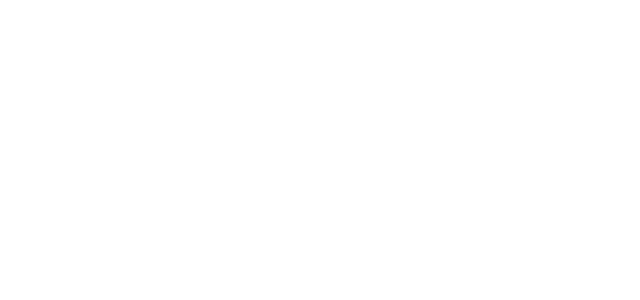
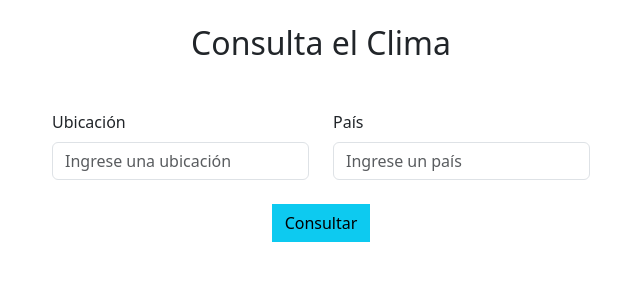
Before and after one commit to nachonazar/Ejercicio13-React, a React (Vite) app: page / in a window 1280 px wide. Shown: the top 300 px of the page, without its empty margins (319-959 px from the left). Built offline with nearby package versions, Linux system fonts and the light colour scheme.

Commit message:
agregue el maquetado inicial del proyecto

```diff
--- a/src/App.jsx
+++ b/src/App.jsx
@@ -1,8 +1,13 @@
+import Formulario from "./components/Formulario"
+import Titulo from "./components/Titulo"
+import "bootstrap/dist/css/bootstrap.min.css"
+
 function App() {
 
   return (
     <>
-
+    <Titulo></Titulo>
+    <Formulario></Formulario>
     </>
   )
 }
--- /dev/null
+++ b/src/components/Formulario.jsx
@@ -0,0 +1,24 @@
+import React from "react";
+import { Form, Button } from "react-bootstrap";
+
+const Formulario = () => {
+  return (
+    <div className="container mt-5">
+        <Form>
+      <div className="d-flex gap-4 justify-content-center">
+          <Form.Group className="mb-3" controlId="formUbicacion">
+            <Form.Label>Ubicación</Form.Label>
+            <Form.Control type="text" placeholder="Ingrese una ubicación" />
+          </Form.Group>
+          <Form.Group className="mb-3" controlId="formPais">
+            <Form.Label>País</Form.Label>
+            <Form.Control type="text" placeholder="Ingrese un país" />
+          </Form.Group>
+          </div>
+          <div className="text-center mt-2"><Button variant="info" type="submit" className="rounded-0">Consultar</Button></div>
+      </Form>
+    </div>
+  );
+};
+
+export default Formulario;
--- /dev/null
+++ b/src/components/Titulo.jsx
@@ -0,0 +1,9 @@
+import React from 'react';
+
+const Titulo = () => {
+    return (
+        <h2 className='text-center mt-4'>Consulta el Clima</h2>
+    );
+};
+
+export default Titulo;
```
